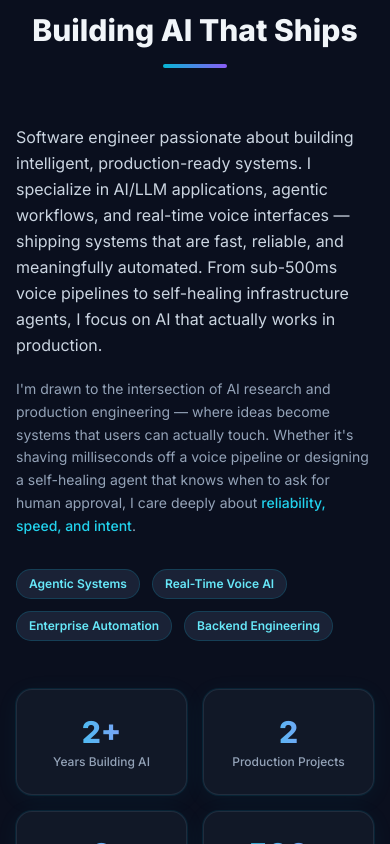
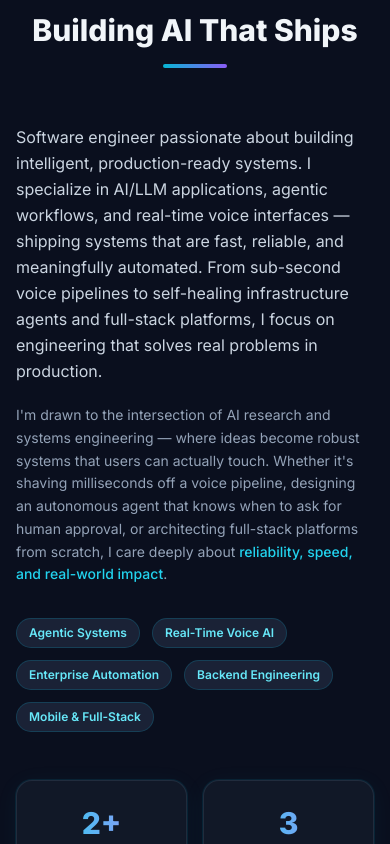
Before and after one commit to Mani1454/portfolio, a React (Vite) app: page / in a window 390 px wide. Shown: the part 940-1784 px from the top of the page. Built offline with nearby package versions, Linux system fonts and the light colour scheme.

Commit message:
feat: enhance About section narrative, update stats to 3 projects, add Mobile & Frontend skills for 3x2 grid

```diff
--- a/src/components/About.jsx
+++ b/src/components/About.jsx
@@ -30,9 +30,9 @@ export default function About() {
 
   const stats = [
     { value: '2+', label: 'Years Building AI' },
-    { value: '2', label: 'Production Projects' },
+    { value: '3', label: 'Production Projects' },
     { value: '2', label: 'Hackathon Wins' },
-    { value: '<500ms', label: 'Voice Latency' },
+    { value: '<600ms', label: 'Voice Latency' },
   ]
 
   return (
@@ -56,14 +56,14 @@ export default function About() {
               {personal.summary}
             </p>
             <p className="text-slate-400 text-sm sm:text-base leading-relaxed mb-8">
-              I'm drawn to the intersection of AI research and production engineering — where ideas become systems
-              that users can actually touch. Whether it's shaving milliseconds off a voice pipeline or designing
-              a self-healing agent that knows when to ask for human approval, I care deeply about{' '}
-              <span className="text-cyan-400 font-medium">reliability, speed, and intent</span>.
+              I'm drawn to the intersection of AI research and systems engineering — where ideas become robust systems
+              that users can actually touch. Whether it's shaving milliseconds off a voice pipeline, designing
+              an autonomous agent that knows when to ask for human approval, or architecting full-stack platforms from scratch, I care deeply about{' '}
+              <span className="text-cyan-400 font-medium">reliability, speed, and real-world impact</span>.
             </p>
 
             <div className="flex flex-wrap gap-3">
-              {['Agentic Systems', 'Real-Time Voice AI', 'Enterprise Automation', 'Backend Engineering'].map((tag) => (
+              {['Agentic Systems', 'Real-Time Voice AI', 'Enterprise Automation', 'Backend Engineering', 'Mobile & Full-Stack'].map((tag) => (
                 <span
                   key={tag}
                   className="px-3 py-1.5 rounded-full text-xs font-semibold bg-navy-700 text-cyan-300 border border-cyan-500/20"
--- a/src/components/Skills.jsx
+++ b/src/components/Skills.jsx
@@ -5,8 +5,10 @@ import { SectionHeader } from './About'
 
 const categoryColors = {
   'Languages': { bg: 'bg-sky-500/10', text: 'text-sky-300', border: 'border-sky-500/20', header: 'text-sky-400' },
+  'AI & LLMs': { bg: 'bg-cyan-500/10', text: 'text-cyan-300', border: 'border-cyan-500/20', header: 'text-cyan-400' },
   'AI / LLMs': { bg: 'bg-cyan-500/10', text: 'text-cyan-300', border: 'border-cyan-500/20', header: 'text-cyan-400' },
   'Frameworks & Backend': { bg: 'bg-violet-500/10', text: 'text-violet-300', border: 'border-violet-500/20', header: 'text-violet-400' },
+  'Mobile & Frontend': { bg: 'bg-rose-500/10', text: 'text-rose-300', border: 'border-rose-500/20', header: 'text-rose-400' },
   'Libraries & APIs': { bg: 'bg-emerald-500/10', text: 'text-emerald-300', border: 'border-emerald-500/20', header: 'text-emerald-400' },
   'DevOps & Tools': { bg: 'bg-amber-500/10', text: 'text-amber-300', border: 'border-amber-500/20', header: 'text-amber-400' },
 }
--- a/src/data/portfolio.js
+++ b/src/data/portfolio.js
@@ -16,7 +16,7 @@ export const personal = {
     'Software engineer passionate about building intelligent, production-ready systems. ' +
     'I specialize in AI/LLM applications, agentic workflows, and real-time voice interfaces — ' +
     'shipping systems that are fast, reliable, and meaningfully automated. ' +
-    'From sub-500ms voice pipelines to self-healing infrastructure agents, I focus on AI that actually works in production.',
+    'From sub-second voice pipelines to self-healing infrastructure agents and full-stack platforms, I focus on engineering that solves real problems in production.',
 }
 
 export const skills = [
@@ -26,16 +26,17 @@ export const skills = [
     items: ['Python', 'C/C++', 'SQL', 'JavaScript', 'HTML', 'CSS'],
   },
   {
-    category: 'AI / LLMs',
+    category: 'AI & LLMs',
     icon: '🧠',
     items: [
       'Google Gemini API',
       'Gemini 2.5 Flash',
       'Groq LLM',
+      'Qwen 3.8 27B',
       'Agentic AI',
       'Prompt Engineering',
       'Streaming LLMs',
-      'Deepgram STT/TTS',
+      'Deepgram Nova-3 & Aura',
     ],
   },
   {
@@ -45,11 +46,24 @@ export const skills = [
       'FastAPI',
       'Streamlit',
       'Uvicorn',
+      'Starlette',
       'WebSockets',
       'REST APIs',
       'Async Programming',
       'Multithreading',
-      'Starlette',
+    ],
+  },
+  {
+    category: 'Mobile & Frontend',
+    icon: '📱',
+    items: [
+      'React Native',
+      'Expo',
+      'EAS Build',
+      'Web Audio API',
+      'AudioWorklet',
+      'Canvas API',
+      'Tailwind CSS',
     ],
   },
   {
@@ -61,15 +75,23 @@ export const skills = [
       'Pandas',
       'NumPy',
       'Plotly',
-      'Web Audio API',
-      'AudioWorklet',
-      'Canvas API',
+      'UPI Deep-Linking',
+      'Rational Resampling',
     ],
   },
   {
     category: 'DevOps & Tools',
     icon: '🛠',
-    items: ['Docker', 'Render', 'Streamlit Cloud', 'Git', 'GitHub', 'Linux'],
+    items: [
+      'Docker',
+      'Render',
+      'Vercel',
+      'Streamlit Cloud',
+      'Git',
+      'GitHub',
+      'Linux',
+      'Postman',
+    ],
   },
 ]
 
```
